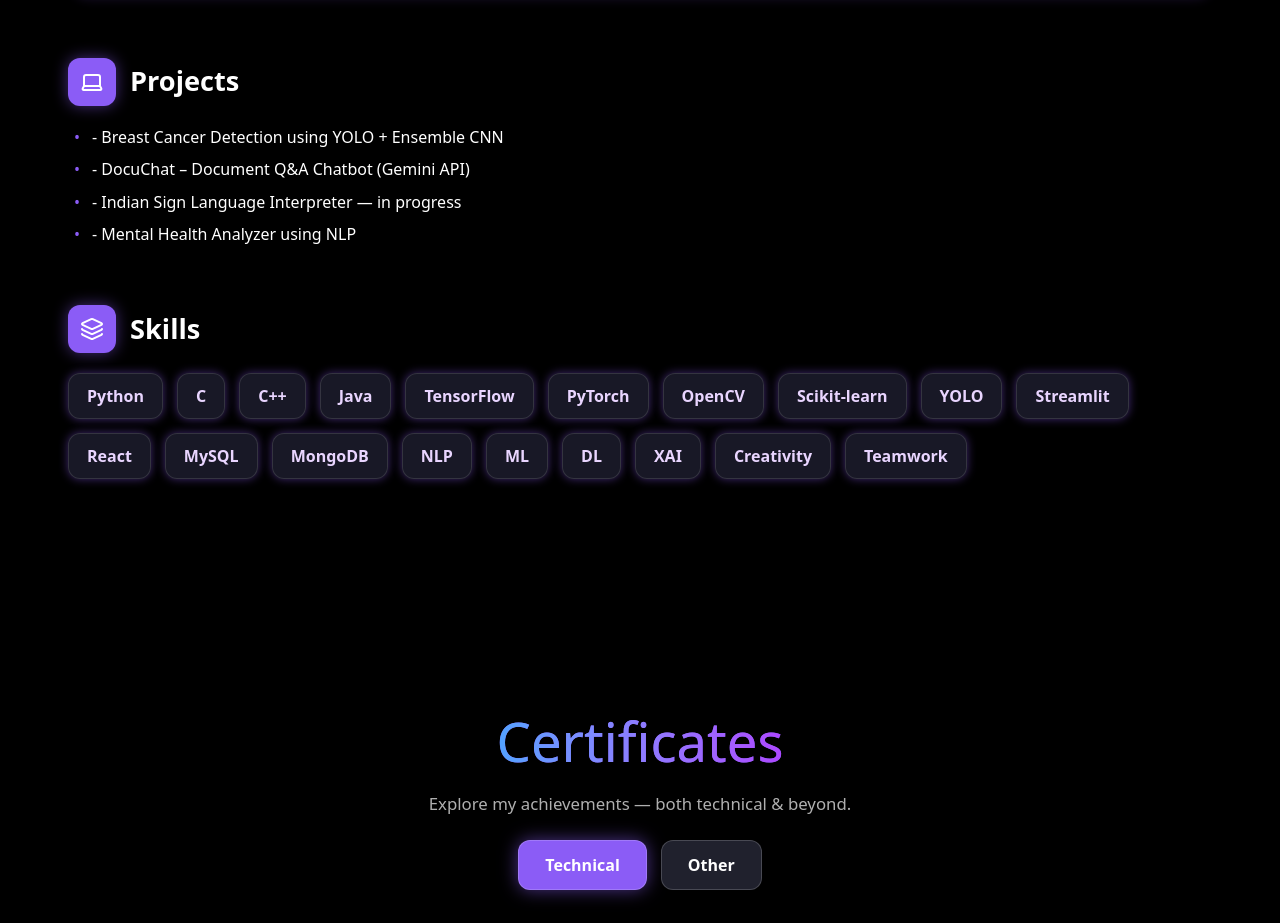
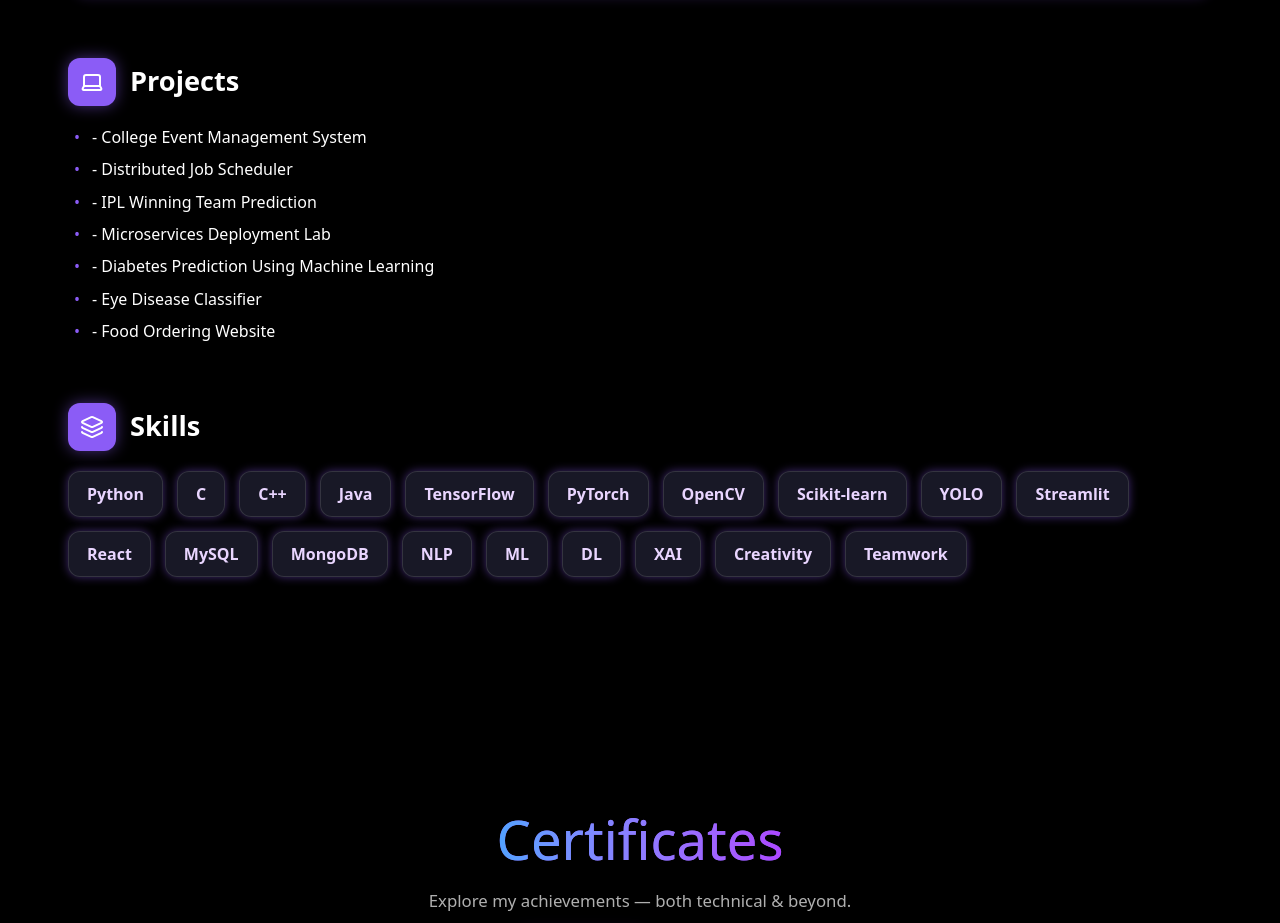
Before and after one commit to sameershaiks13/portfolio, a React (Vite) app: page / in a window 1280 px wide. Shown: the part 8629-9552 px from the top of the page. Built offline with nearby package versions, Linux system fonts and the light colour scheme.

Commit message:
Update project list in Resume component

```diff
--- a/src/components/Resume.tsx
+++ b/src/components/Resume.tsx
@@ -183,10 +183,13 @@ export function Resume() {
 
           <ul className="project-list">
             {[
-              "- Breast Cancer Detection using YOLO + Ensemble CNN",
-              "- DocuChat – Document Q&A Chatbot (Gemini API)",
-              "- Indian Sign Language Interpreter — in progress",
-              "- Mental Health Analyzer using NLP",
+              "- College Event Management System",
+"- Distributed Job Scheduler",
+"- IPL Winning Team Prediction",
+"- Microservices Deployment Lab",
+"- Diabetes Prediction Using Machine Learning",
+"- Eye Disease Classifier",
+"- Food Ordering Website",
             ].map((project, i) => (
               <motion.li
                 key={i}
```
